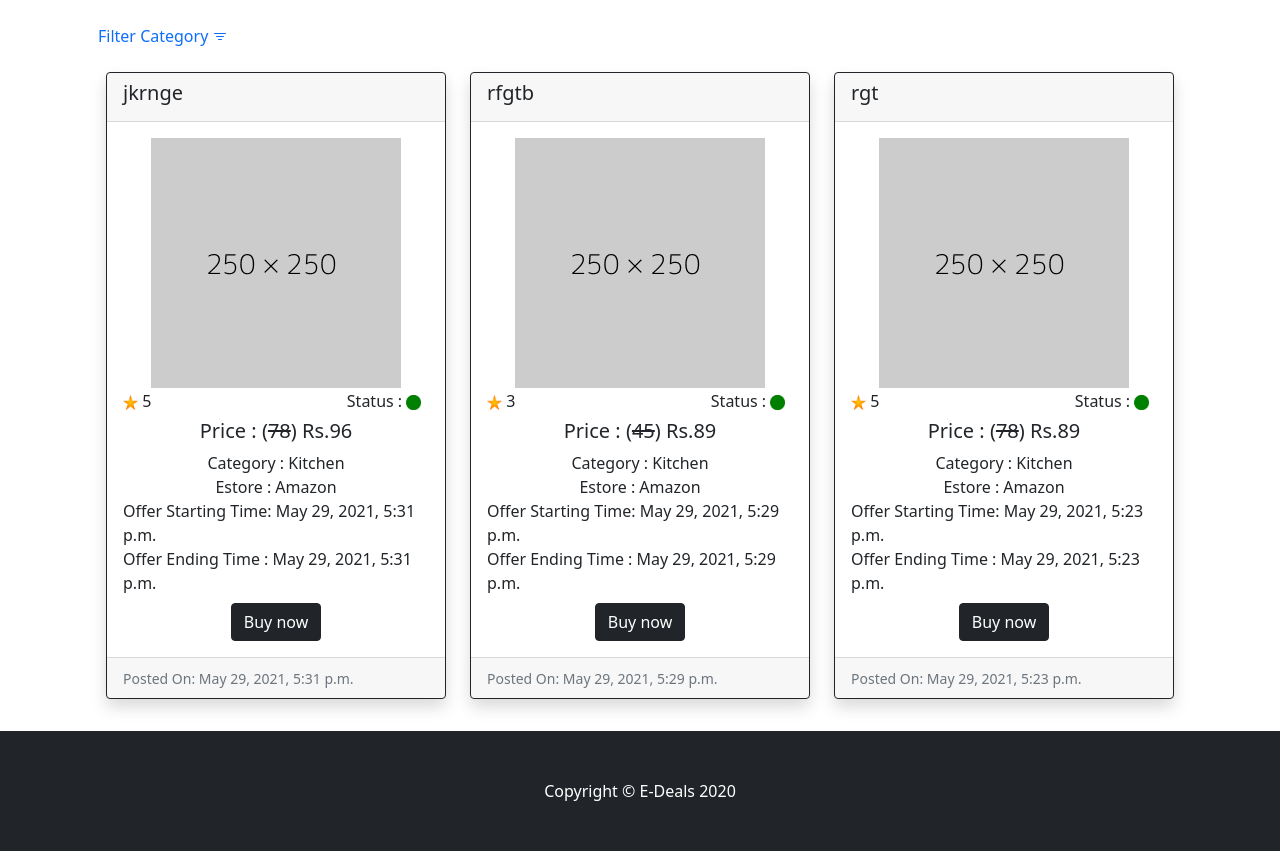
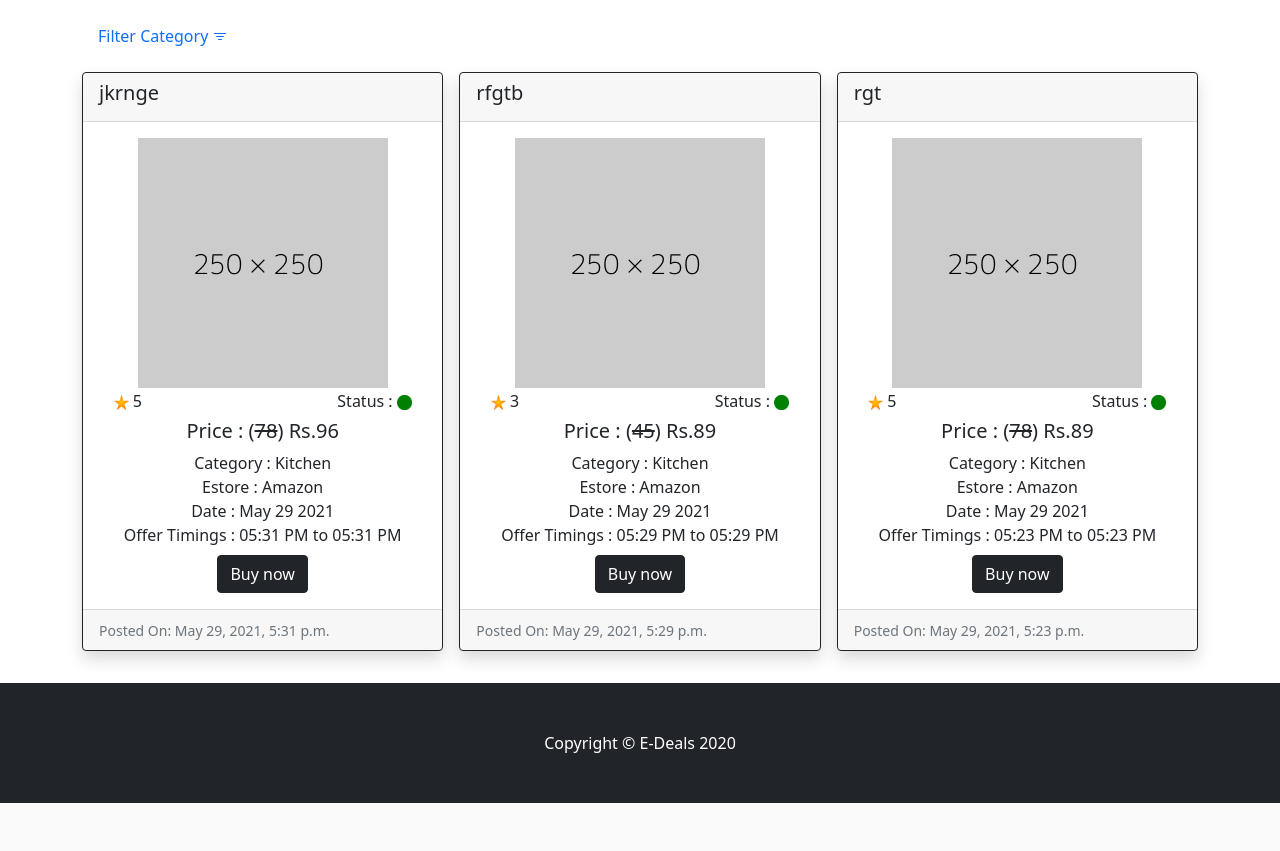
Before and after one commit to GOLLAPROLU-VENKATESH/E-Deals, a Django app: page /DialyDeals/ in a window 1280 px wide. Shown: the part 58-909 px from the top of the page. After the commit the page ends 861 px from the top, so only its background shows below. Run offline with Django 3.2, Linux system fonts and the light colour scheme; data comes from the database, SQL or seed files in the repository; both versions use the stored data as it was after the commit; parts of the project's set-up code (start-up, migrations or seed data) failed here and were passed over.

Commit message:
Final Changes

```diff
--- a/templates/blog.html
+++ b/templates/blog.html
@@ -17,7 +17,7 @@
   <div class="card-body">
       <strong><p class="card-text mb-auto">{{blog.subheading1}}</p></strong>
       <p class="card-text mb-auto">{{blog.para1}}</p>
-      <img src="{{blog.img_2.url}}" class="card-img-top" alt="..." style="height:500px; width:1000px">
+      <img src="{{blog.img_2.url}}" class="card-img-top" alt="...">
       <strong><p class="card-text mb-auto">{{blog.subheading2}}</p></strong>
       <p class="card-text mb-auto">{{blog.para2}}</p>
       <strong><p class="card-text mb-auto">{{blog.subheading3}}</p></strong>
@@ -25,7 +25,9 @@
 
 
       <div class="mt-3">
-  <center><iframe src="{{blog.video}}" title="YouTube video" allowfullscreen style="height:500px; width:1000px"></iframe></center>
+      <div class="ratio ratio-16x9">
+  <iframe src="{{blog.video}}" title="YouTube video" allowfullscreen></iframe>
+</div>
     </div>
   </div>
   <div class="card-footer text-muted">
--- a/templates/dilalydeals.html
+++ b/templates/dilalydeals.html
@@ -19,14 +19,15 @@
         </div>
 
 
+<div class="container">
+    <div class="row row-cols-1 row-cols-sm-2 row-cols-md-3 g-3">
+        {% for product in product %}
 
-    <div class="container-lg row mx-auto">
-        {% for product in product %}
-        <div class="col mx-auto">
+        <div class="container-fluid col">
 <!--            style="width: 23rem; height:42rem;"-->
-            <div class="card border-dark  mb-3 shadow bg-body rounded">
+            <div class="card border-dark mb-3 shadow bg-body rounded">
                 <div class="card-header"><h5>{{product.name}}</h5></div>
-                <div class="card-body ">
+                <div class="card-body">
                     <div id="carouselExampleControls" class="carousel slide" data-bs-ride="carousel">
                         <div class="carousel-inner">
                             <div class="carousel-item active">
@@ -41,7 +42,7 @@
                             </div>
                         </div>
                     </div>
-
+<center>
                        <h6 class="card-title mt-1"><img src="{% static 'ss.png' %}" style="width:15px;height:15px;">
                            {{product.rating}} &nbsp; &nbsp; &nbsp; &nbsp; &nbsp; &nbsp; &nbsp; &nbsp; &nbsp; &nbsp;
                            &nbsp; &nbsp; &nbsp; &nbsp; &nbsp; &nbsp; &nbsp; &nbsp; &nbsp; &nbsp; &nbsp; &nbsp; &nbsp;
@@ -52,12 +53,13 @@
                            {% endif %}
                        </h6>
 
-                    <center><h5>Price : (<strike>{{product.mrp}}</strike>) Rs.{{product.selling_price}}</h5></center>
+                    <h5>Price : (<strike>{{product.mrp}}</strike>) Rs.{{product.selling_price}}</h5></center>
 
                     <center>Category : {{product.category}}<br>
-                    Estore   : {{product.estore}}</center>
-                   Offer Starting Time: {{product.start_time}}<br>Offer Ending Time :  {{product.End_time}}
-
+                    Estore   : {{product.estore}}<br>
+                   Date : {{product.start_time | date:"F d Y" }}<br>Offer Timings :   {{product.start_time | time:"h:i A"}}
+                        to {{ product.End_time | time:"h:i A" }}
+</center>
                     <center class="mt-2"><a
                             href="{{product.product_url}}"
                             class="btn btn-dark"
@@ -75,6 +77,6 @@
 
         {% endfor %}
     </div>
-
+</div>
 
 {% endblock %}
```
Also changed, not shown: templates/index.html (+7 -5 lines), db.sqlite3.
